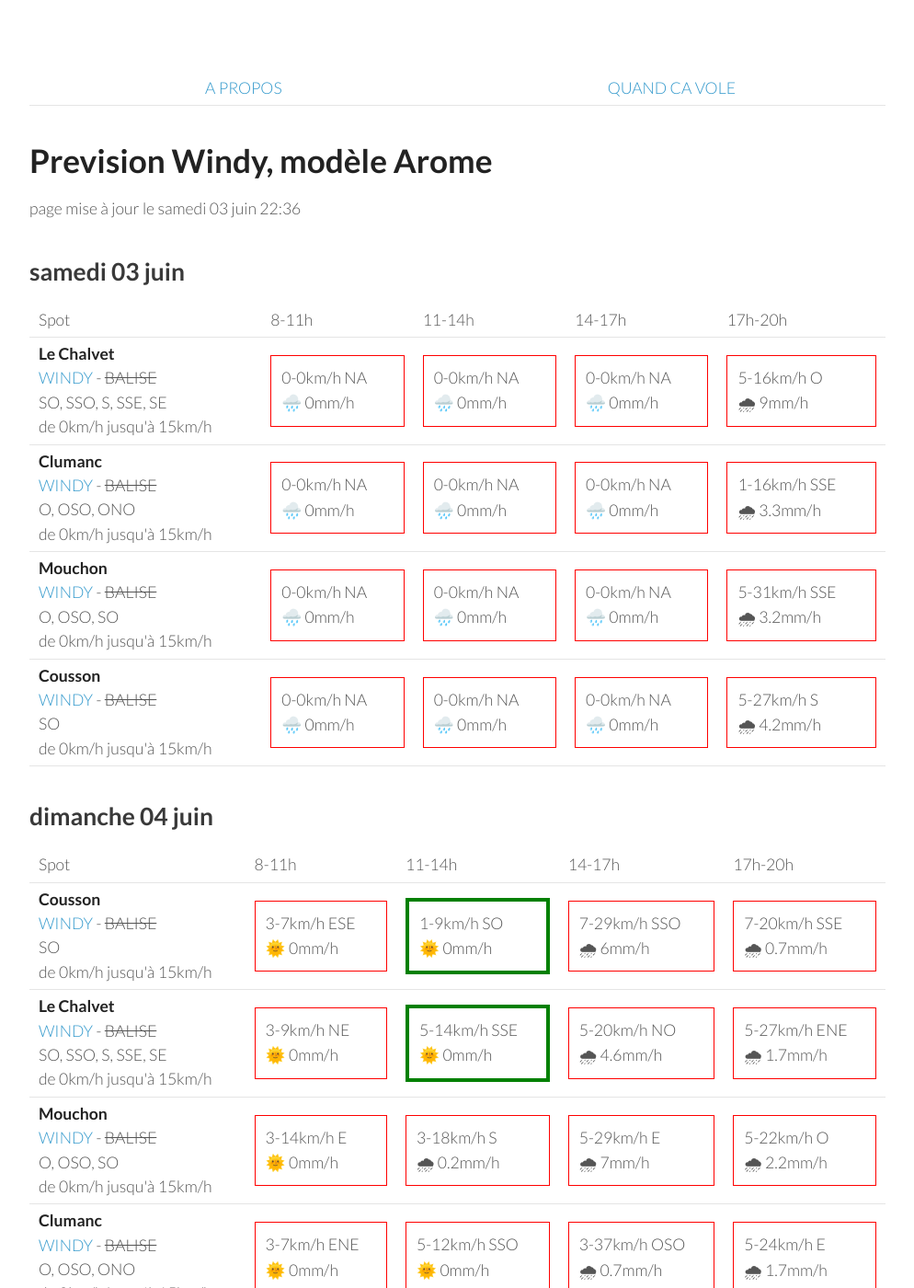
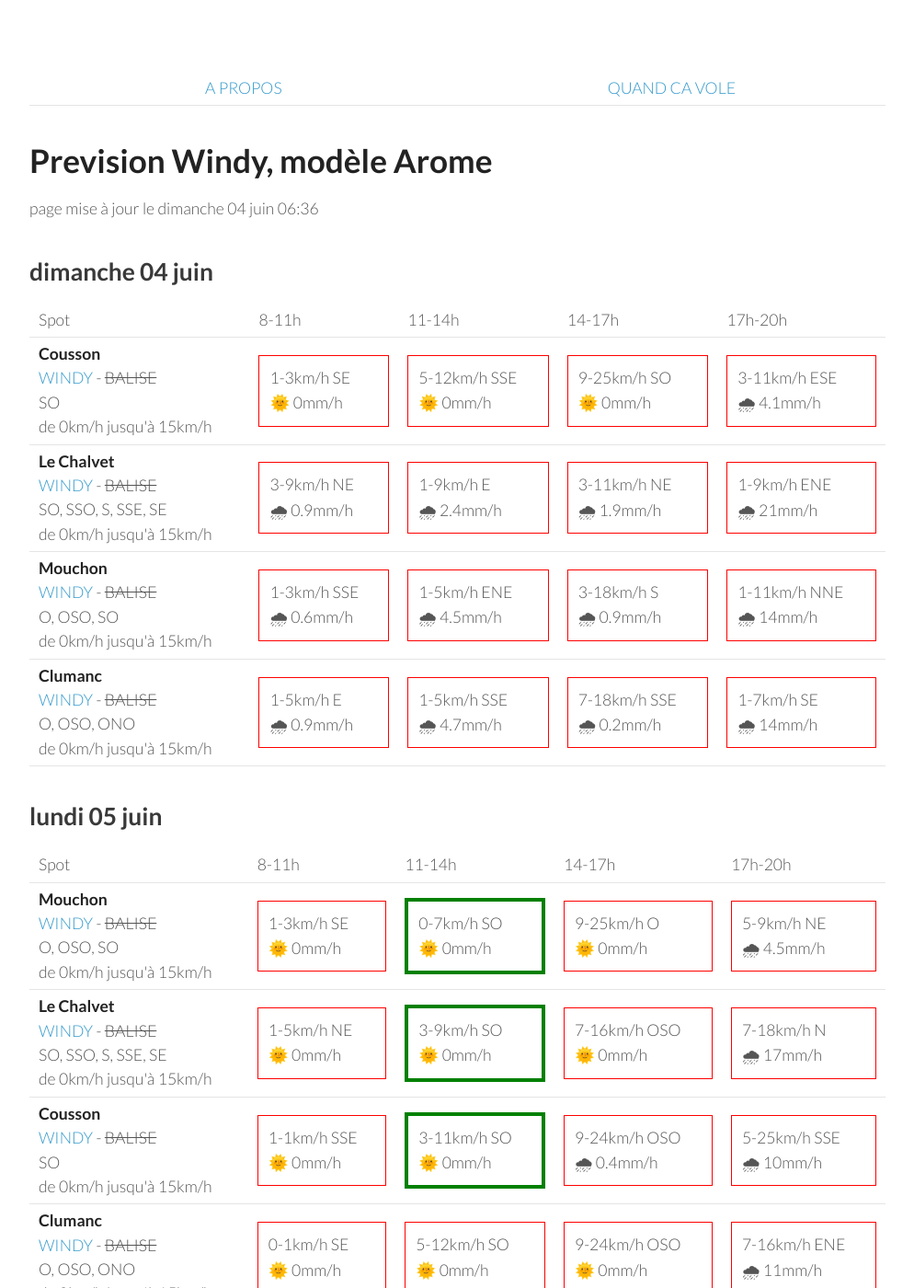
Before and after one commit to parapente-dans-le-nord/parapente-dans-le-nord.github.io, a Jekyll site: the page built from saint_andre.markdown, in a window 1280 px wide and 1400 px high. Shown: the whole window at 92% size, without its empty margins (26-1020 px from the left). Built offline with Jekyll 4.4.1, drawn with Linux system fonts in a browser that asks for light colours; some of the changed text lies outside the part shown.

Commit message:
update index.markdown

```diff
--- a/saint_andre.markdown
+++ b/saint_andre.markdown
@@ -7,60 +7,8 @@ title:  "Tous les spots"
 {: .links}
 
 # Prevision Windy, modèle Arome
-page mise à jour le samedi 03 juin 22:36
+page mise à jour le dimanche 04 juin 06:36
 
-## samedi 03 juin
-
-{::nomarkdown}
-<table>
-  <tbody>
-    <tr>
-      <td>Spot</td>
-      <td>8-11h</td>
-      <td>11-14h</td>
-      <td>14-17h</td>
-      <td>17h-20h</td>
-    </tr>
-<tr>
-        <td><strong>Le Chalvet</strong><br><a href="https://windy.com/43.979/6.480?43.866,6.480,10,m:eSsaglX">WINDY</a> - <span class="no-balise"> BALISE </span><br> <span class="vent-favorable">SO, SSO, S, SSE, SE</span><br><span class="force-vent">de 0km/h jusqu'à 15km/h</span> </td>
-
-            <td><div class="not-flyable"><p>0-0km/h NA</p><p>🌧️ 0mm/h</p></div></td>
-            <td><div class="not-flyable"><p>0-0km/h NA</p><p>🌧️ 0mm/h</p></div></td>
-            <td><div class="not-flyable"><p>0-0km/h NA</p><p>🌧️ 0mm/h</p></div></td>
-            <td><div class="not-flyable"><p>5-16km/h O</p><p>🌧 9mm/h</p></div></td>
-
-    </tr>
-<tr>
-        <td><strong>Clumanc</strong><br><a href="https://windy.com/44.027/6.402?43.914,6.403,10,m:eSxaglP">WINDY</a> - <span class="no-balise"> BALISE </span><br> <span class="vent-favorable">O, OSO, ONO</span><br><span class="force-vent">de 0km/h jusqu'à 15km/h</span> </td>
-
-            <td><div class="not-flyable"><p>0-0km/h NA</p><p>🌧️ 0mm/h</p></div></td>
-            <td><div class="not-flyable"><p>0-0km/h NA</p><p>🌧️ 0mm/h</p></div></td>
-            <td><div class="not-flyable"><p>0-0km/h NA</p><p>🌧️ 0mm/h</p></div></td>
-            <td><div class="not-flyable"><p>1-16km/h SSE</p><p>🌧 3.3mm/h</p></div></td>
-
-    </tr>
-<tr>
-        <td><strong>Mouchon</strong><br><a href="https://windy.com/43.992/6.424?43.878,6.425,10,m:eSuaglR">WINDY</a> - <span class="no-balise"> BALISE </span><br> <span class="vent-favorable">O, OSO, SO</span><br><span class="force-vent">de 0km/h jusqu'à 15km/h</span> </td>
-
-            <td><div class="not-flyable"><p>0-0km/h NA</p><p>🌧️ 0mm/h</p></div></td>
-            <td><div class="not-flyable"><p>0-0km/h NA</p><p>🌧️ 0mm/h</p></div></td>
-            <td><div class="not-flyable"><p>0-0km/h NA</p><p>🌧️ 0mm/h</p></div></td>
-            <td><div class="not-flyable"><p>5-31km/h SSE</p><p>🌧 3.2mm/h</p></div></td>
-
-    </tr>
-<tr>
-        <td><strong>Cousson</strong><br><a href="https://windy.com/44.054/6.240?43.940,6.241,10,m:eSAaglz">WINDY</a> - <span class="no-balise"> BALISE </span><br> <span class="vent-favorable">SO</span><br><span class="force-vent">de 0km/h jusqu'à 15km/h</span> </td>
-
-            <td><div class="not-flyable"><p>0-0km/h NA</p><p>🌧️ 0mm/h</p></div></td>
-            <td><div class="not-flyable"><p>0-0km/h NA</p><p>🌧️ 0mm/h</p></div></td>
-            <td><div class="not-flyable"><p>0-0km/h NA</p><p>🌧️ 0mm/h</p></div></td>
-            <td><div class="not-flyable"><p>5-27km/h S</p><p>🌧 4.2mm/h</p></div></td>
-
-    </tr>
-
-</tbody>
-</table>
-{:/}
 ## dimanche 04 juin
 
 {::nomarkdown}
@@ -76,40 +24,40 @@ page mise à jour le samedi 03 juin 22:36
 <tr>
         <td><strong>Cousson</strong><br><a href="https://windy.com/44.054/6.240?43.940,6.241,10,m:eSAaglz">WINDY</a> - <span class="no-balise"> BALISE </span><br> <span class="vent-favorable">SO</span><br><span class="force-vent">de 0km/h jusqu'à 15km/h</span> </td>
 
-            <td><div class="not-flyable"><p>3-7km/h ESE</p><p>🌞 0mm/h</p></div></td>
-            <td><div class="flyable"><p>1-9km/h SO</p><p>🌞 0mm/h</p></div></td>
-            <td><div class="not-flyable"><p>7-29km/h SSO</p><p>🌧 6mm/h</p></div></td>
-            <td><div class="not-flyable"><p>7-20km/h SSE</p><p>🌧 0.7mm/h</p></div></td>
+            <td><div class="not-flyable"><p>1-3km/h SE</p><p>🌞 0mm/h</p></div></td>
+            <td><div class="not-flyable"><p>5-12km/h SSE</p><p>🌞 0mm/h</p></div></td>
+            <td><div class="not-flyable"><p>9-25km/h SO</p><p>🌞 0mm/h</p></div></td>
+            <td><div class="not-flyable"><p>3-11km/h ESE</p><p>🌧 4.1mm/h</p></div></td>
 
 
     </tr>
 <tr>
         <td><strong>Le Chalvet</strong><br><a href="https://windy.com/43.979/6.480?43.866,6.480,10,m:eSsaglX">WINDY</a> - <span class="no-balise"> BALISE </span><br> <span class="vent-favorable">SO, SSO, S, SSE, SE</span><br><span class="force-vent">de 0km/h jusqu'à 15km/h</span> </td>
 
-            <td><div class="not-flyable"><p>3-9km/h NE</p><p>🌞 0mm/h</p></div></td>
-            <td><div class="flyable"><p>5-14km/h SSE</p><p>🌞 0mm/h</p></div></td>
-            <td><div class="not-flyable"><p>5-20km/h NO</p><p>🌧 4.6mm/h</p></div></td>
-            <td><div class="not-flyable"><p>5-27km/h ENE</p><p>🌧 1.7mm/h</p></div></td>
+            <td><div class="not-flyable"><p>3-9km/h NE</p><p>🌧 0.9mm/h</p></div></td>
+            <td><div class="not-flyable"><p>1-9km/h E</p><p>🌧 2.4mm/h</p></div></td>
+            <td><div class="not-flyable"><p>3-11km/h NE</p><p>🌧 1.9mm/h</p></div></td>
+            <td><div class="not-flyable"><p>1-9km/h ENE</p><p>🌧 21mm/h</p></div></td>
 
 
     </tr>
 <tr>
         <td><strong>Mouchon</strong><br><a href="https://windy.com/43.992/6.424?43.878,6.425,10,m:eSuaglR">WINDY</a> - <span class="no-balise"> BALISE </span><br> <span class="vent-favorable">O, OSO, SO</span><br><span class="force-vent">de 0km/h jusqu'à 15km/h</span> </td>
 
-            <td><div class="not-flyable"><p>3-14km/h E</p><p>🌞 0mm/h</p></div></td>
-            <td><div class="not-flyable"><p>3-18km/h S</p><p>🌧 0.2mm/h</p></div></td>
-            <td><div class="not-flyable"><p>5-29km/h E</p><p>🌧 7mm/h</p></div></td>
-            <td><div class="not-flyable"><p>5-22km/h O</p><p>🌧 2.2mm/h</p></div></td>
+            <td><div class="not-flyable"><p>1-3km/h SSE</p><p>🌧 0.6mm/h</p></div></td>
+            <td><div class="not-flyable"><p>1-5km/h ENE</p><p>🌧 4.5mm/h</p></div></td>
+            <td><div class="not-flyable"><p>3-18km/h S</p><p>🌧 0.9mm/h</p></div></td>
+            <td><div class="not-flyable"><p>1-11km/h NNE</p><p>🌧 14mm/h</p></div></td>
 
 
     </tr>
 <tr>
         <td><strong>Clumanc</strong><br><a href="https://windy.com/44.027/6.402?43.914,6.403,10,m:eSxaglP">WINDY</a> - <span class="no-balise"> BALISE </span><br> <span class="vent-favorable">O, OSO, ONO</span><br><span class="force-vent">de 0km/h jusqu'à 15km/h</span> </td>
 
-            <td><div class="not-flyable"><p>3-7km/h ENE</p><p>🌞 0mm/h</p></div></td>
-            <td><div class="not-flyable"><p>5-12km/h SSO</p><p>🌞 0mm/h</p></div></td>
-            <td><div class="not-flyable"><p>3-37km/h OSO</p><p>🌧 0.7mm/h</p></div></td>
-            <td><div class="not-flyable"><p>5-24km/h E</p><p>🌧 1.7mm/h</p></div></td>
+            <td><div class="not-flyable"><p>1-5km/h E</p><p>🌧 0.9mm/h</p></div></td>
+            <td><div class="not-flyable"><p>1-5km/h SSE</p><p>🌧 4.7mm/h</p></div></td>
+            <td><div class="not-flyable"><p>7-18km/h SSE</p><p>🌧 0.2mm/h</p></div></td>
+            <td><div class="not-flyable"><p>1-7km/h SE</p><p>🌧 14mm/h</p></div></td>
 
 
     </tr>
@@ -130,32 +78,12 @@ page mise à jour le samedi 03 juin 22:36
       <td>17h-20h</td>
     </tr>
 <tr>
-        <td><strong>Clumanc</strong><br><a href="https://windy.com/44.027/6.402?43.914,6.403,10,m:eSxaglP">WINDY</a> - <span class="no-balise"> BALISE </span><br> <span class="vent-favorable">O, OSO, ONO</span><br><span class="force-vent">de 0km/h jusqu'à 15km/h</span> </td>
-
-            <td><div class="not-flyable"><p>0-3km/h ESE</p><p>🌞 0mm/h</p></div></td>
-            <td><div class="not-flyable"><p>3-18km/h OSO</p><p>🌧 0.2mm/h</p></div></td>
-            <td><div class="not-flyable"><p>7-24km/h OSO</p><p>🌧 3.7mm/h</p></div></td>
-            <td><div class="not-flyable"><p>1-25km/h ONO</p><p>🌧 7mm/h</p></div></td>
-
-
-    </tr>
-<tr>
         <td><strong>Mouchon</strong><br><a href="https://windy.com/43.992/6.424?43.878,6.425,10,m:eSuaglR">WINDY</a> - <span class="no-balise"> BALISE </span><br> <span class="vent-favorable">O, OSO, SO</span><br><span class="force-vent">de 0km/h jusqu'à 15km/h</span> </td>
 
-            <td><div class="not-flyable"><p>1-11km/h ESE</p><p>🌞 0mm/h</p></div></td>
-            <td><div class="not-flyable"><p>3-16km/h SO</p><p>🌧 0.2mm/h</p></div></td>
-            <td><div class="not-flyable"><p>7-24km/h SO</p><p>🌧 4.9mm/h</p></div></td>
-            <td><div class="not-flyable"><p>1-25km/h O</p><p>🌧 6mm/h</p></div></td>
-
-
-    </tr>
-<tr>
-        <td><strong>Cousson</strong><br><a href="https://windy.com/44.054/6.240?43.940,6.241,10,m:eSAaglz">WINDY</a> - <span class="no-balise"> BALISE </span><br> <span class="vent-favorable">SO</span><br><span class="force-vent">de 0km/h jusqu'à 15km/h</span> </td>
-
-            <td><div class="not-flyable"><p>1-3km/h ESE</p><p>🌞 0mm/h</p></div></td>
-            <td><div class="not-flyable"><p>5-18km/h O</p><p>🌞 0mm/h</p></div></td>
-            <td><div class="not-flyable"><p>5-24km/h SO</p><p>🌧 1.5mm/h</p></div></td>
-            <td><div class="not-flyable"><p>3-31km/h O</p><p>🌧 9mm/h</p></div></td>
+            <td><div class="not-flyable"><p>1-3km/h SE</p><p>🌞 0mm/h</p></div></td>
+            <td><div class="flyable"><p>0-7km/h SO</p><p>🌞 0mm/h</p></div></td>
+            <td><div class="not-flyable"><p>9-25km/h O</p><p>🌞 0mm/h</p></div></td>
+            <td><div class="not-flyable"><p>5-9km/h NE</p><p>🌧 4.5mm/h</p></div></td>
 
 
     </tr>
@@ -163,9 +91,29 @@ page mise à jour le samedi 03 juin 22:36
         <td><strong>Le Chalvet</strong><br><a href="https://windy.com/43.979/6.480?43.866,6.480,10,m:eSsaglX">WINDY</a> - <span class="no-balise"> BALISE </span><br> <span class="vent-favorable">SO, SSO, S, SSE, SE</span><br><span class="force-vent">de 0km/h jusqu'à 15km/h</span> </td>
 
             <td><div class="not-flyable"><p>1-5km/h NE</p><p>🌞 0mm/h</p></div></td>
-            <td><div class="not-flyable"><p>3-16km/h SSO</p><p>🌧 0.2mm/h</p></div></td>
-            <td><div class="not-flyable"><p>7-25km/h SSO</p><p>🌧 6mm/h</p></div></td>
-            <td><div class="not-flyable"><p>3-27km/h ONO</p><p>🌧 5mm/h</p></div></td>
+            <td><div class="flyable"><p>3-9km/h SO</p><p>🌞 0mm/h</p></div></td>
+            <td><div class="not-flyable"><p>7-16km/h OSO</p><p>🌞 0mm/h</p></div></td>
+            <td><div class="not-flyable"><p>7-18km/h N</p><p>🌧 17mm/h</p></div></td>
+
+
+    </tr>
+<tr>
+        <td><strong>Cousson</strong><br><a href="https://windy.com/44.054/6.240?43.940,6.241,10,m:eSAaglz">WINDY</a> - <span class="no-balise"> BALISE </span><br> <span class="vent-favorable">SO</span><br><span class="force-vent">de 0km/h jusqu'à 15km/h</span> </td>
+
+            <td><div class="not-flyable"><p>1-1km/h SSE</p><p>🌞 0mm/h</p></div></td>
+            <td><div class="flyable"><p>3-11km/h SO</p><p>🌞 0mm/h</p></div></td>
+            <td><div class="not-flyable"><p>9-24km/h OSO</p><p>🌧 0.4mm/h</p></div></td>
+            <td><div class="not-flyable"><p>5-25km/h SSE</p><p>🌧 10mm/h</p></div></td>
+
+
+    </tr>
+<tr>
+        <td><strong>Clumanc</strong><br><a href="https://windy.com/44.027/6.402?43.914,6.403,10,m:eSxaglP">WINDY</a> - <span class="no-balise"> BALISE </span><br> <span class="vent-favorable">O, OSO, ONO</span><br><span class="force-vent">de 0km/h jusqu'à 15km/h</span> </td>
+
+            <td><div class="not-flyable"><p>0-1km/h SE</p><p>🌞 0mm/h</p></div></td>
+            <td><div class="not-flyable"><p>5-12km/h SO</p><p>🌞 0mm/h</p></div></td>
+            <td><div class="not-flyable"><p>9-24km/h OSO</p><p>🌞 0mm/h</p></div></td>
+            <td><div class="not-flyable"><p>7-16km/h ENE</p><p>🌧 11mm/h</p></div></td>
 
 
     </tr>
@@ -186,12 +134,32 @@ page mise à jour le samedi 03 juin 22:36
       <td>17h-20h</td>
     </tr>
 <tr>
+        <td><strong>Clumanc</strong><br><a href="https://windy.com/44.027/6.402?43.914,6.403,10,m:eSxaglP">WINDY</a> - <span class="no-balise"> BALISE </span><br> <span class="vent-favorable">O, OSO, ONO</span><br><span class="force-vent">de 0km/h jusqu'à 15km/h</span> </td>
+
+            <td><div class="not-flyable"><p>3-12km/h E</p><p>🌞 0mm/h</p></div></td>
+            <td><div class="not-flyable"><p>5-18km/h OSO</p><p>🌞 0mm/h</p></div></td>
+            <td><div class="not-flyable"><p>7-25km/h OSO</p><p>🌧 0.2mm/h</p></div></td>
+            <td><div class="not-flyable"><p>1-25km/h NNE</p><p>🌧 3mm/h</p></div></td>
+
+
+    </tr>
+<tr>
+        <td><strong>Cousson</strong><br><a href="https://windy.com/44.054/6.240?43.940,6.241,10,m:eSAaglz">WINDY</a> - <span class="no-balise"> BALISE </span><br> <span class="vent-favorable">SO</span><br><span class="force-vent">de 0km/h jusqu'à 15km/h</span> </td>
+
+            <td><div class="not-flyable"><p>3-14km/h E</p><p>🌞 0mm/h</p></div></td>
+            <td><div class="not-flyable"><p>5-18km/h OSO</p><p>🌞 0mm/h</p></div></td>
+            <td><div class="not-flyable"><p>7-24km/h OSO</p><p>🌧 0.2mm/h</p></div></td>
+            <td><div class="not-flyable"><p>0-25km/h ONO</p><p>🌧 1.5mm/h</p></div></td>
+
+
+    </tr>
+<tr>
         <td><strong>Le Chalvet</strong><br><a href="https://windy.com/43.979/6.480?43.866,6.480,10,m:eSsaglX">WINDY</a> - <span class="no-balise"> BALISE </span><br> <span class="vent-favorable">SO, SSO, S, SSE, SE</span><br><span class="force-vent">de 0km/h jusqu'à 15km/h</span> </td>
 
-            <td><div class="not-flyable"><p>1-9km/h E</p><p>🌞 0mm/h</p></div></td>
-            <td><div class="not-flyable"><p>3-16km/h SO</p><p>🌧 0.2mm/h</p></div></td>
-            <td><div class="not-flyable"><p>5-22km/h SO</p><p>🌧 0.3mm/h</p></div></td>
-            <td><div class="not-flyable"><p>3-27km/h ONO</p><p>🌧 1.5mm/h</p></div></td>
+            <td><div class="not-flyable"><p>1-11km/h E</p><p>🌞 0mm/h</p></div></td>
+            <td><div class="not-flyable"><p>3-16km/h OSO</p><p>🌞 0mm/h</p></div></td>
+            <td><div class="not-flyable"><p>7-24km/h OSO</p><p>🌧 0.2mm/h</p></div></td>
+            <td><div class="not-flyable"><p>1-24km/h NNO</p><p>🌧 2.9mm/h</p></div></td>
 
 
     </tr>
@@ -199,29 +167,9 @@ page mise à jour le samedi 03 juin 22:36
         <td><strong>Mouchon</strong><br><a href="https://windy.com/43.992/6.424?43.878,6.425,10,m:eSuaglR">WINDY</a> - <span class="no-balise"> BALISE </span><br> <span class="vent-favorable">O, OSO, SO</span><br><span class="force-vent">de 0km/h jusqu'à 15km/h</span> </td>
 
             <td><div class="not-flyable"><p>1-11km/h ESE</p><p>🌞 0mm/h</p></div></td>
-            <td><div class="not-flyable"><p>5-18km/h OSO</p><p>🌧 0.2mm/h</p></div></td>
-            <td><div class="not-flyable"><p>5-22km/h OSO</p><p>🌧 0.4mm/h</p></div></td>
-            <td><div class="not-flyable"><p>5-29km/h ONO</p><p>🌧 2.2mm/h</p></div></td>
-
-
-    </tr>
-<tr>
-        <td><strong>Clumanc</strong><br><a href="https://windy.com/44.027/6.402?43.914,6.403,10,m:eSxaglP">WINDY</a> - <span class="no-balise"> BALISE </span><br> <span class="vent-favorable">O, OSO, ONO</span><br><span class="force-vent">de 0km/h jusqu'à 15km/h</span> </td>
-
-            <td><div class="not-flyable"><p>3-12km/h E</p><p>🌞 0mm/h</p></div></td>
-            <td><div class="not-flyable"><p>5-18km/h OSO</p><p>🌧 0.2mm/h</p></div></td>
-            <td><div class="not-flyable"><p>7-22km/h OSO</p><p>🌧 0.4mm/h</p></div></td>
-            <td><div class="not-flyable"><p>3-31km/h ONO</p><p>🌧 2.2mm/h</p></div></td>
-
-
-    </tr>
-<tr>
-        <td><strong>Cousson</strong><br><a href="https://windy.com/44.054/6.240?43.940,6.241,10,m:eSAaglz">WINDY</a> - <span class="no-balise"> BALISE </span><br> <span class="vent-favorable">SO</span><br><span class="force-vent">de 0km/h jusqu'à 15km/h</span> </td>
-
-            <td><div class="not-flyable"><p>3-14km/h ENE</p><p>🌞 0mm/h</p></div></td>
-            <td><div class="not-flyable"><p>5-20km/h OSO</p><p>🌞 0mm/h</p></div></td>
-            <td><div class="not-flyable"><p>7-22km/h OSO</p><p>🌧 0.4mm/h</p></div></td>
-            <td><div class="not-flyable"><p>5-27km/h O</p><p>🌧 1.7mm/h</p></div></td>
+            <td><div class="not-flyable"><p>3-16km/h OSO</p><p>🌞 0mm/h</p></div></td>
+            <td><div class="not-flyable"><p>7-24km/h OSO</p><p>🌧 0.2mm/h</p></div></td>
+            <td><div class="not-flyable"><p>1-24km/h N</p><p>🌧 3.2mm/h</p></div></td>
 
 
     </tr>
@@ -245,7 +193,7 @@ page mise à jour le samedi 03 juin 22:36
         <td><strong>Cousson</strong><br><a href="https://windy.com/44.054/6.240?43.940,6.241,10,m:eSAaglz">WINDY</a> - <span class="no-balise"> BALISE </span><br> <span class="vent-favorable">SO</span><br><span class="force-vent">de 0km/h jusqu'à 15km/h</span> </td>
 
             <td><div class="not-flyable"><p>3-14km/h E</p><p>🌞 0mm/h</p></div></td>
-            <td><div class="not-flyable"><p>7-20km/h SO</p><p>🌞 0mm/h</p></div></td>
+            <td><div class="not-flyable"><p>7-22km/h SO</p><p>🌞 0mm/h</p></div></td>
             <td><div class="not-flyable"><p>7-31km/h S</p><p>🌧 1.6mm/h</p></div></td>
             <td><div class="not-flyable"><p>5-31km/h S</p><p>🌧 2mm/h</p></div></td>
 
@@ -255,9 +203,19 @@ page mise à jour le samedi 03 juin 22:36
         <td><strong>Le Chalvet</strong><br><a href="https://windy.com/43.979/6.480?43.866,6.480,10,m:eSsaglX">WINDY</a> - <span class="no-balise"> BALISE </span><br> <span class="vent-favorable">SO, SSO, S, SSE, SE</span><br><span class="force-vent">de 0km/h jusqu'à 15km/h</span> </td>
 
             <td><div class="not-flyable"><p>3-12km/h E</p><p>🌞 0mm/h</p></div></td>
-            <td><div class="not-flyable"><p>5-18km/h S</p><p>🌧 0.2mm/h</p></div></td>
+            <td><div class="not-flyable"><p>5-20km/h S</p><p>🌧 0.2mm/h</p></div></td>
             <td><div class="not-flyable"><p>5-27km/h SSO</p><p>🌧 1.4mm/h</p></div></td>
             <td><div class="not-flyable"><p>3-29km/h SSE</p><p>🌧 4mm/h</p></div></td>
+
+
+    </tr>
+<tr>
+        <td><strong>Mouchon</strong><br><a href="https://windy.com/43.992/6.424?43.878,6.425,10,m:eSuaglR">WINDY</a> - <span class="no-balise"> BALISE </span><br> <span class="vent-favorable">O, OSO, SO</span><br><span class="force-vent">de 0km/h jusqu'à 15km/h</span> </td>
+
+            <td><div class="not-flyable"><p>3-14km/h ESE</p><p>🌞 0mm/h</p></div></td>
+            <td><div class="not-flyable"><p>5-20km/h SSO</p><p>🌧 0.2mm/h</p></div></td>
+            <td><div class="not-flyable"><p>5-29km/h S</p><p>🌧 1.6mm/h</p></div></td>
+            <td><div class="not-flyable"><p>5-29km/h SE</p><p>🌧 3.4mm/h</p></div></td>
 
 
     </tr>
@@ -265,19 +223,9 @@ page mise à jour le samedi 03 juin 22:36
         <td><strong>Clumanc</strong><br><a href="https://windy.com/44.027/6.402?43.914,6.403,10,m:eSxaglP">WINDY</a> - <span class="no-balise"> BALISE </span><br> <span class="vent-favorable">O, OSO, ONO</span><br><span class="force-vent">de 0km/h jusqu'à 15km/h</span> </td>
 
             <td><div class="not-flyable"><p>3-14km/h E</p><p>🌞 0mm/h</p></div></td>
-            <td><div class="not-flyable"><p>5-20km/h SSO</p><p>🌞 0mm/h</p></div></td>
+            <td><div class="not-flyable"><p>5-20km/h SO</p><p>🌧 0.2mm/h</p></div></td>
             <td><div class="not-flyable"><p>5-31km/h S</p><p>🌧 1.5mm/h</p></div></td>
             <td><div class="not-flyable"><p>5-31km/h SE</p><p>🌧 3.4mm/h</p></div></td>
-
-
-    </tr>
-<tr>
-        <td><strong>Mouchon</strong><br><a href="https://windy.com/43.992/6.424?43.878,6.425,10,m:eSuaglR">WINDY</a> - <span class="no-balise"> BALISE </span><br> <span class="vent-favorable">O, OSO, SO</span><br><span class="force-vent">de 0km/h jusqu'à 15km/h</span> </td>
-
-            <td><div class="not-flyable"><p>3-12km/h ESE</p><p>🌞 0mm/h</p></div></td>
-            <td><div class="not-flyable"><p>5-20km/h S</p><p>🌧 0.2mm/h</p></div></td>
-            <td><div class="not-flyable"><p>5-29km/h S</p><p>🌧 1.6mm/h</p></div></td>
-            <td><div class="not-flyable"><p>5-29km/h SE</p><p>🌧 3.4mm/h</p></div></td>
 
 
     </tr>
```
